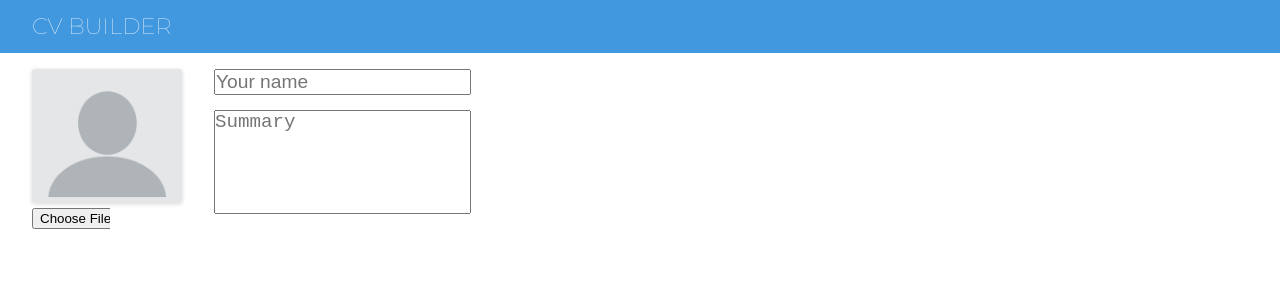
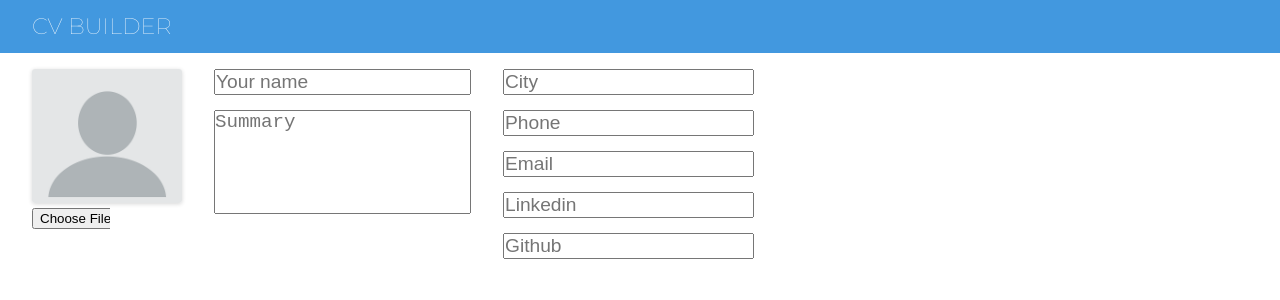
Before and after one commit to alessandrovinciabc/cv-builder-react, a React (Create React App) app: page / in a window 1280 px wide. Shown: the top 300 px of the page. Built offline with nearby package versions, Linux system fonts and the light colour scheme.

Commit message:
Add inputs: city, phone, email, linkedin, github

```diff
--- a/src/Components/Builder/Builder.js
+++ b/src/Components/Builder/Builder.js
@@ -53,6 +53,21 @@ class Builder extends React.Component {
               placeholder="Summary"
             />
           </div>
+          <div className="Builder__card">
+            <input className="Builder__input" type="text" placeholder="City" />
+            <input className="Builder__input" type="text" placeholder="Phone" />
+            <input className="Builder__input" type="text" placeholder="Email" />
+            <input
+              className="Builder__input"
+              type="text"
+              placeholder="Linkedin"
+            />
+            <input
+              className="Builder__input"
+              type="text"
+              placeholder="Github"
+            />
+          </div>
         </div>
       </div>
     );
```
